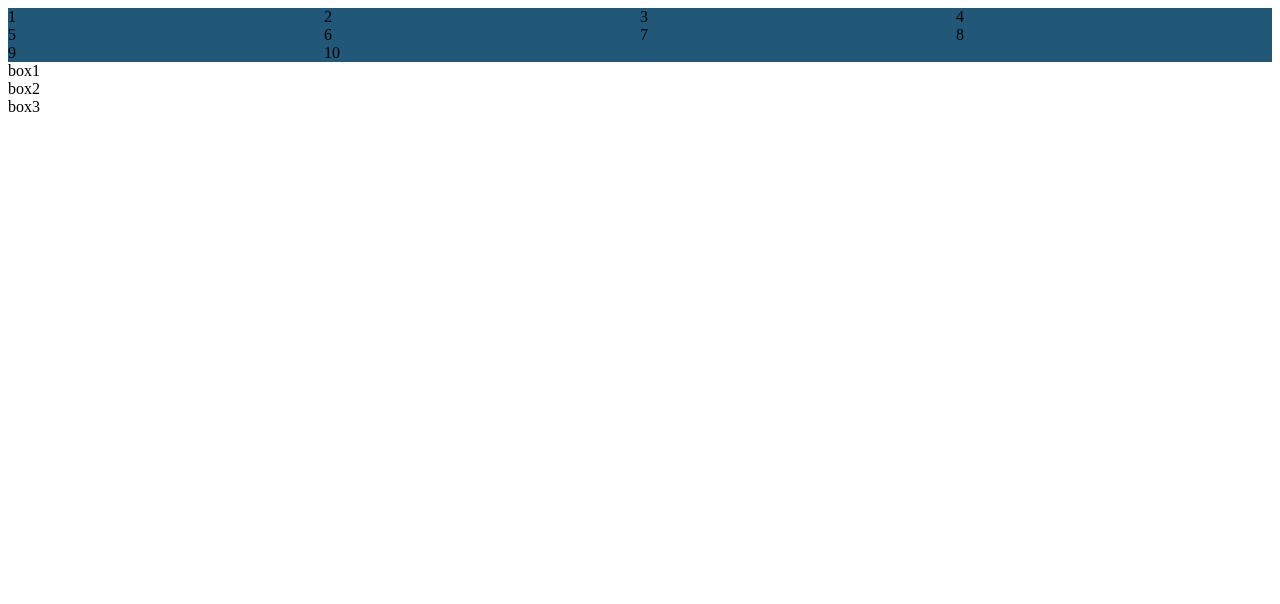
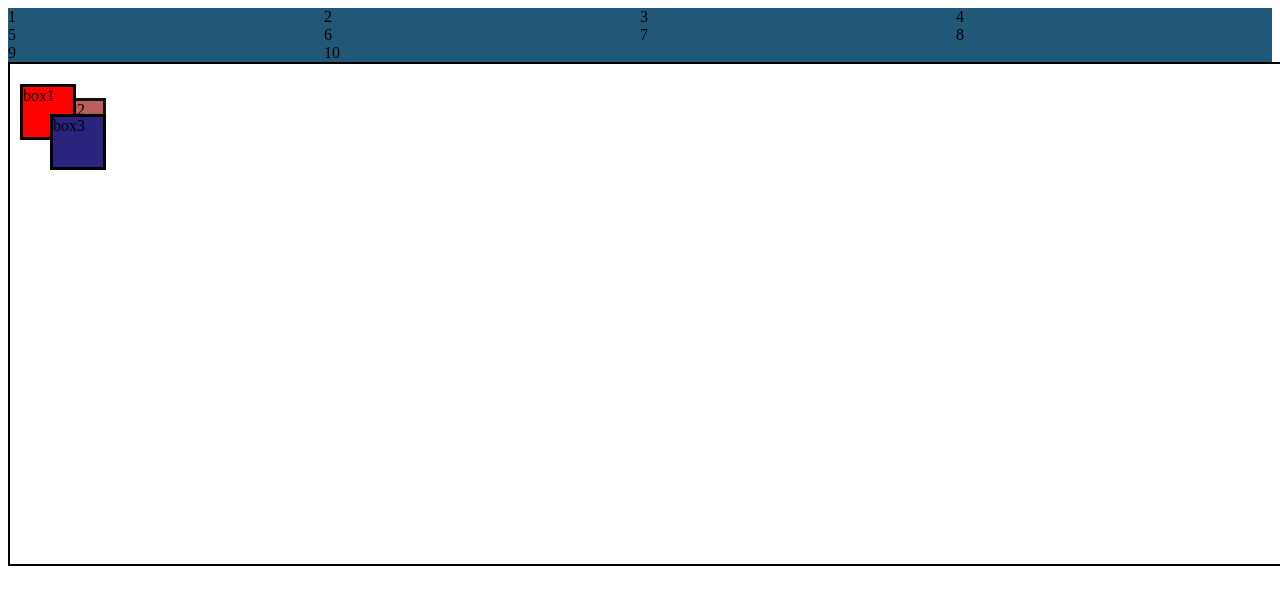
Before and after one commit to ManrajSingh02/Full-stack, a plain HTML site: page responsive.html in a window 1280 px wide. Drawn offline with Linux system fonts and the light colour scheme.

Commit message:
z-index changes

```diff
--- a/index.js
+++ b/index.js
@@ -27,8 +27,10 @@ const firstname = 'Manraj';
 const lastname = 'singh';
 const age=23;
 const address='phagwara';
+const istutor='true';
 
 console.log(firstname);
 console.log(lastname);
 console.log(age);
 console.log(address);
+console.log(istutor);
--- a/responsive.css
+++ b/responsive.css
@@ -1,31 +1,66 @@
+.container {
+  border: 2px solid black;
+  height: 500px;
+  width: 100vw;
+}
 .box {
-  height: 500px;
+  border: 2px solid red;
+  height: 100px;
   width: 100px;
-  display: flex;
-  flex-direction: column;
-  border: solid black;
+  margin: 5px;
 }
-#box1 {
+.box1 {
   height: 50px;
   width: 50px;
   background-color: red;
   border: solid black;
   position: absolute;
   z-index: 999;
+  margin-top: 20px;
+  margin-left: 10px;
 }
-#box2 {
+.box2 {
   height: 50px;
   width: 50px;
-  background-color: red;
-  border: solid rgb(88, 169, 41);
+  background-color: rgb(185, 93, 93);
+  border: solid rgb(17, 17, 16);
   position: absolute;
-  z-index: 999;
+  z-index: 99;
+   margin-top: 34px;
+  margin-left: 40px;
 }
-#box3 {
+.box3 {
   height: 50px;
   width: 50px;
   background-color: rgb(42, 36, 126);
   border: solid black;
   position: absolute;
-  z-index: 25;
+  z-index: 1100;
+   margin-top: 50px;
+  margin-left: 40px;
 }
+
+
+
+
+
+main {
+  border-color: rgb(71, 136, 136);
+  background-color: rgb(34, 88, 119);
+  display: grid;
+}
+@media (max-width: 640px) {
+  main {
+    grid-template-columns: 1fr 1fr;
+  }
+}
+@media (min-width: 641px) {
+  main {
+    grid-template-columns: 1fr 1fr 1fr;
+  }
+}
+@media (min-width: 1024px) {
+  main {
+    grid-template-columns: 1fr 1fr 1fr 1fr;
+  }
+}
--- a/responsive.html
+++ b/responsive.html
@@ -4,28 +4,9 @@
     <meta charset="UTF-8" />
     <meta name="viewport" content="width=device-width, initial-scale=1.0" />
     <title>Responsive</title>
-    <style>
-      main {
-        border-color: rgb(71, 136, 136);
-        background-color: rgb(34, 88, 119);
-        display: grid;
-      }
-      @media (max-width: 640px) {
-        main {
-          grid-template-columns: 1fr 1fr;
-        }
-      }
-      @media (min-width: 641px) {
-        main {
-          grid-template-columns: 1fr 1fr 1fr;
-        }
-      }
-      @media (min-width: 1024px) {
-        main {
-          grid-template-columns: 1fr 1fr 1fr 1fr;
-        }
-      }
-    </style>
+
+
+    <link rel="stylesheet" href="responsive.css">
   </head>
   <body>
     <main>
@@ -41,10 +22,11 @@
       <div>10</div>
     </main>
 
-    <div class="box">
-      <div id="box1">box1</div>
-      <div id="box2">box2</div>
-      <div id="box3">box3</div>
+    <div class="container">
+
+      <div class="box1" >box1</div>
+      <div class="box2" >box2</div>
+      <div class="box3" >box3</div>
     </div>
   </body>
 </html>
```
